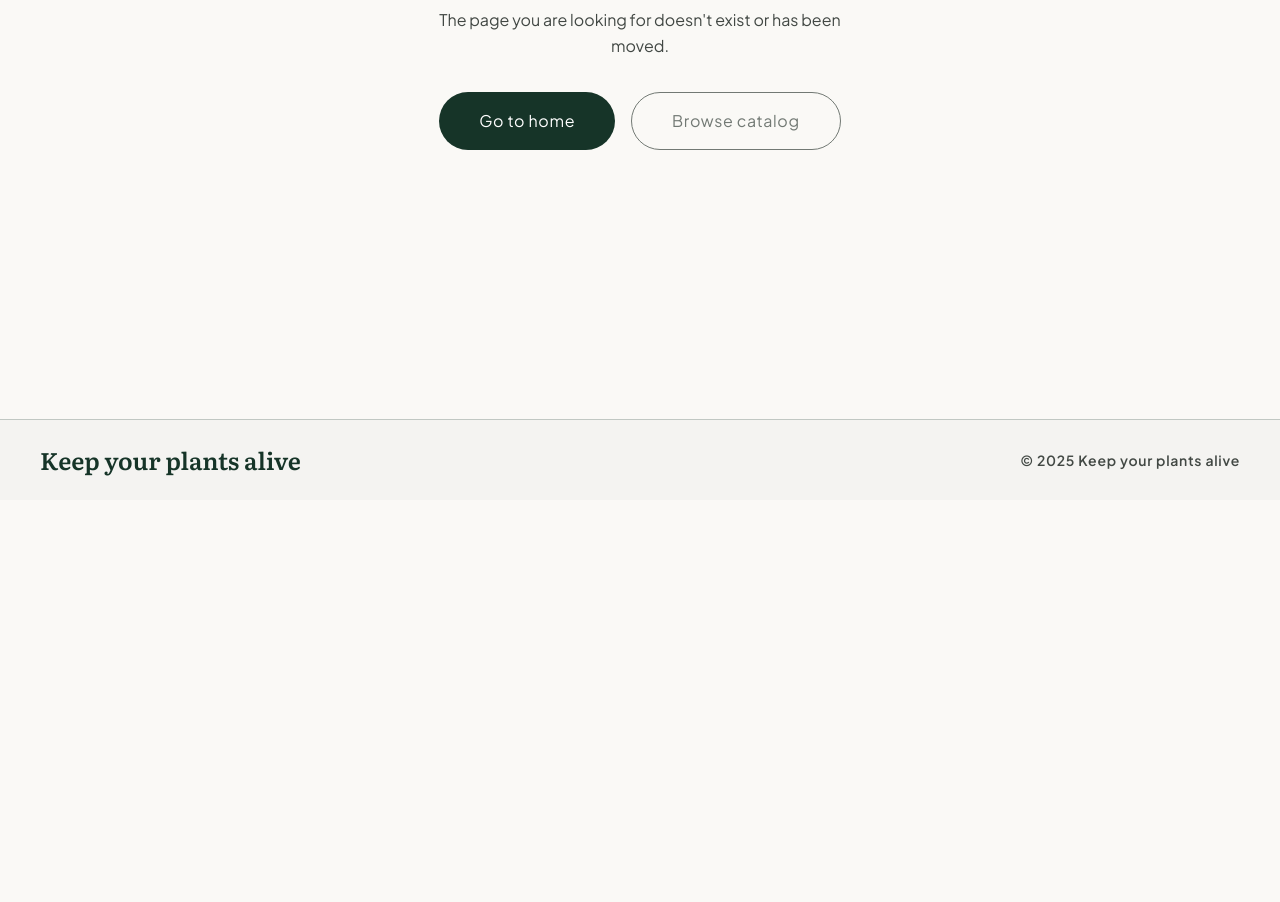
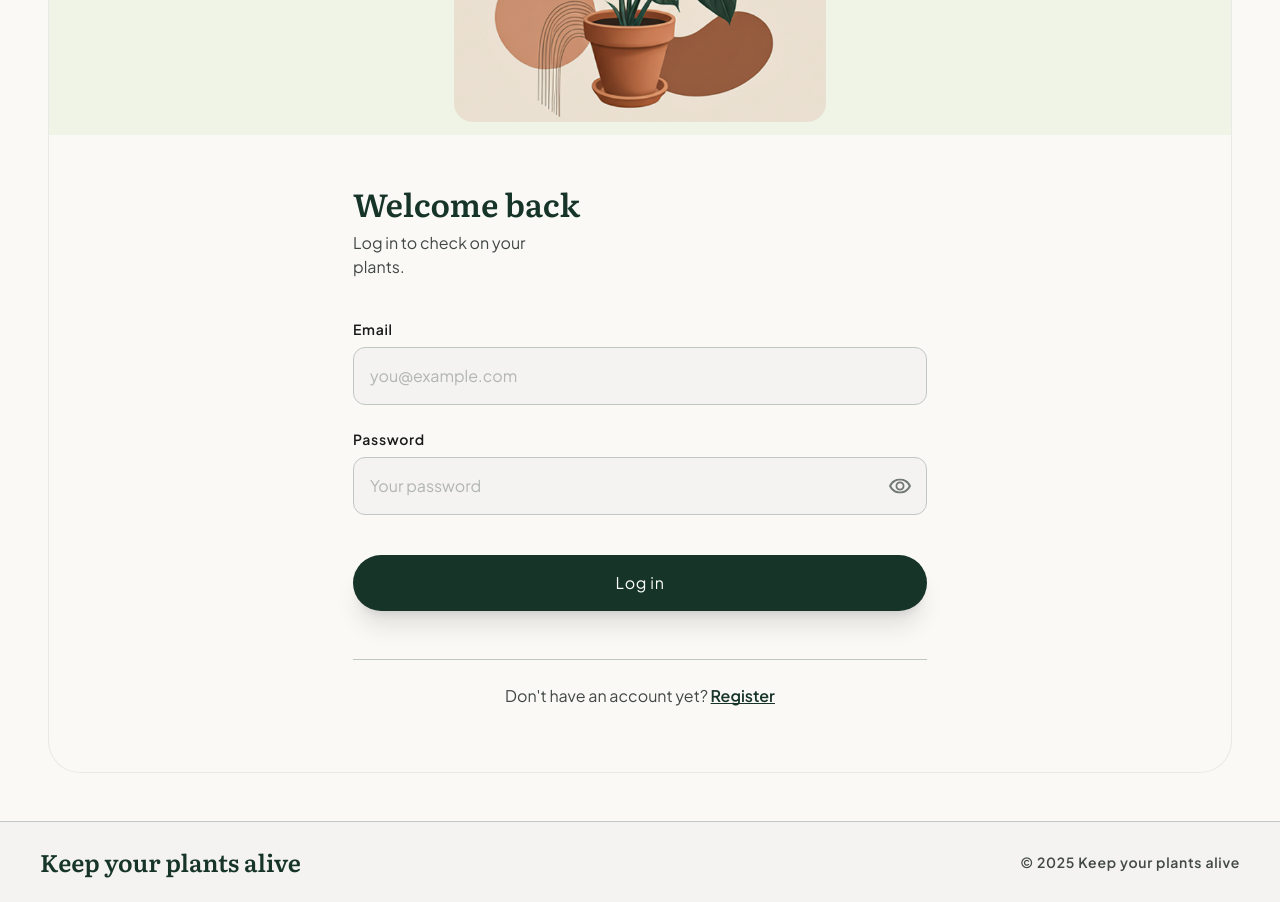
Before and after one commit to dianapri0303/plant-care, a Next.js app: page /login in a window 1280 px wide. Before the commit this address had no page. Shown: the part 300-1202 px from the top of the page. Before the commit the page ends 800 px from the top, so only its background shows below. Built offline with nearby package versions, Linux system fonts and the light colour scheme; no server answers.

Commit message:
feat(login): add login page with formik validation

```diff
--- /dev/null
+++ b/src/app/login/page.tsx
@@ -0,0 +1,15 @@
+import type { Metadata } from 'next';
+import AuthLayout from '@/components/AuthLayout/AuthLayout';
+import LoginForm from '@/components/LoginForm/LoginForm';
+
+export const metadata: Metadata = {
+  title: 'Log in | Keep your plants alive',
+};
+
+export default function LoginPage() {
+  return (
+    <AuthLayout>
+      <LoginForm />
+    </AuthLayout>
+  );
+}
--- a/src/components/AuthForm/AuthForm.module.css
+++ b/src/components/AuthForm/AuthForm.module.css
@@ -70,6 +70,12 @@
   color: var(--color-text-muted);
 }
 
+.crossLinkBordered {
+  margin-top: 24px;
+  padding-top: 24px;
+  border-top: 1px solid var(--color-border-input);
+}
+
 .crossLinkAccent {
   font-weight: 700;
   color: var(--color-text-accent);
@@ -79,6 +85,19 @@
 .crossLinkAccent:hover,
 .crossLinkAccent:focus-visible {
   color: var(--color-primary);
+}
+
+.crossLinkUnderlined {
+  font-weight: 700;
+  color: var(--color-primary);
+  text-decoration: underline;
+  text-decoration-skip-ink: none;
+  transition: color 0.2s ease;
+}
+
+.crossLinkUnderlined:hover,
+.crossLinkUnderlined:focus-visible {
+  color: var(--color-primary-hover);
 }
 
 @media (min-width: 768px) {
--- /dev/null
+++ b/src/components/LoginForm/LoginForm.tsx
@@ -0,0 +1,93 @@
+'use client';
+
+import Link from 'next/link';
+import { useRouter } from 'next/navigation';
+import { Formik, Form } from 'formik';
+import { useMutation } from '@tanstack/react-query';
+import toast from 'react-hot-toast';
+import axios from 'axios';
+import FormField from '@/components/FormField/FormField';
+import { login } from '@/lib/api/auth';
+import { loginSchema } from '@/lib/validation/authSchemas';
+import { useAuthStore } from '@/store/authStore';
+import css from '@/components/AuthForm/AuthForm.module.css';
+
+interface FormValues {
+  email: string;
+  password: string;
+}
+
+const initialValues: FormValues = {
+  email: '',
+  password: '',
+};
+
+export default function LoginForm() {
+  const router = useRouter();
+  const setUser = useAuthStore(state => state.setUser);
+
+  const mutation = useMutation({
+    mutationFn: login,
+    onSuccess: user => {
+      setUser(user);
+      router.push('/garden');
+    },
+    onError: (error: unknown) => {
+      if (axios.isAxiosError(error) && error.response?.status === 401) {
+        toast.error('Invalid email or password');
+        return;
+      }
+      toast.error('Something went wrong. Please try again.');
+    },
+  });
+
+  return (
+    <>
+      <div className={css.header}>
+        <h1 className={css.title}>Welcome back</h1>
+        <p className={css.subtitle}>
+          Log in to check on your
+          <br className={css.tabletBreak} /> plants.
+        </p>
+      </div>
+
+      <Formik
+        initialValues={initialValues}
+        validationSchema={loginSchema}
+        onSubmit={values => mutation.mutate(values)}
+      >
+        <Form className={css.form}>
+          <FormField
+            name="email"
+            label="Email"
+            type="email"
+            placeholder="you@example.com"
+          />
+          <div className={css.lastField}>
+            <FormField
+              name="password"
+              label="Password"
+              type="password"
+              placeholder="Your password"
+            />
+          </div>
+
+          <button
+            type="submit"
+            className={css.submit}
+            disabled={mutation.isPending}
+          >
+            {mutation.isPending ? 'Logging in...' : 'Log in'}
+          </button>
+
+          <p className={`${css.crossLink} ${css.crossLinkBordered}`}>
+            Don&apos;t have an account yet?{' '}
+            <Link href="/register" className={css.crossLinkUnderlined}>
+              Register
+            </Link>
+          </p>
+        </Form>
+      </Formik>
+    </>
+  );
+}
```
